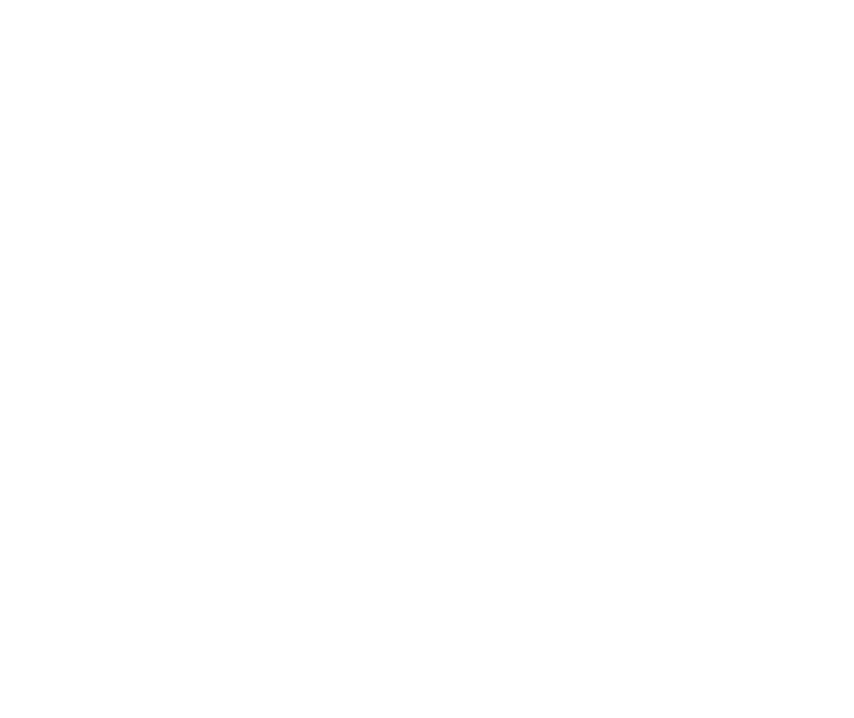
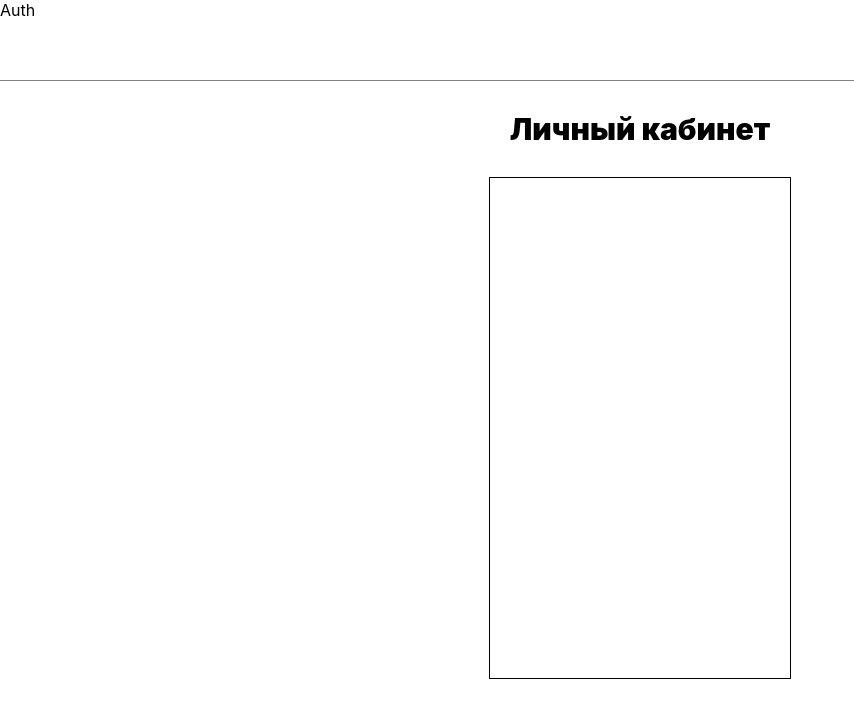
Before and after one commit to DiasKazhtai/LifeChanger, a React (Create React App) app: page /auth in a window 1280 px wide. Before the commit this address led to /. Shown: the top 718 px of the page, without its empty margins (0-854 px from the left). Built offline with nearby package versions, Linux system fonts and the light colour scheme.

Commit message:
start develop

```diff
--- a/package.json
+++ b/package.json
@@ -19,6 +19,7 @@
     "react-scripts": "4.0.3",
     "redux": "^4.1.0",
     "sass": "^1.35.1",
+    "sass-mq": "^5.0.1",
     "typescript": "^4.3.4",
     "web-vitals": "^1.0.1"
   },
--- a/src/App.js
+++ b/src/App.js
@@ -1,13 +1,13 @@
 import {BrowserRouter, Route, Switch, Redirect} from 'react-router-dom';
+import Auth from './pages/Auth';
 import Main from './pages/Main';
-import Test from './pages/Test/inedx';
 
 function App() {
   return (
     <BrowserRouter>
       <Switch>
         <Route exact path='/' component={Main} />
-        <Route path='/test' component={Test} />
+        <Route path='/auth' component={Auth} />
         <Redirect to='/' />
       </Switch>
     </BrowserRouter>
--- /dev/null
+++ b/src/pages/Auth/Auth.module.scss
@@ -0,0 +1,26 @@
+.Auth {
+    width: 100%;
+    height: 100vh;
+
+    &__header {
+        width: 100%;
+        height: 80px;
+        border-bottom: 1px solid gray;
+        margin-bottom: 30px;
+    }
+
+    &__title {
+        font-size: 30px;
+        font-weight: 900;
+        text-align: center;
+        margin-bottom: 30px;
+    }
+
+    &__container {
+        width: 300px;
+        height: 500px;
+        border: 1px solid black;
+        text-align: center;
+        margin: 0 auto;
+    }
+}
--- /dev/null
+++ b/src/pages/Auth/index.tsx
@@ -0,0 +1,22 @@
+import { useState } from 'react';
+import styles from './Auth.module.scss';
+
+const TABS: any = {
+    auth: 'auth',
+    registartion: 'registartion'
+}
+
+export default function Auth() {
+    const [state, setState] = useState<any>(0);
+
+    const tab = TABS[state];
+    return(
+        <div className={styles.Auth}>
+            <div className={styles.Auth__header}>Auth</div>
+            <div className={styles.Auth__title}>Личный кабинет</div>
+            <div className={styles.Auth__container}>
+                {/* {<tab>} */}
+            </div>
+        </div>
+    )
+};
--- a/src/pages/Test/inedx.tsx
+++ /dev/null
@@ -1,5 +0,0 @@
-export default function Test() {
-    return(
-        <div>123123</div>
-    )
-}
```
Also changed, not shown: 1 other file (tests, documents, lock files or other folders).
